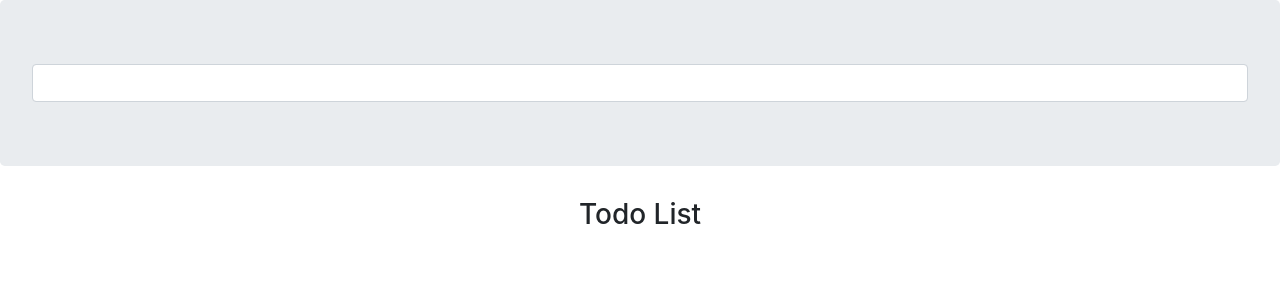
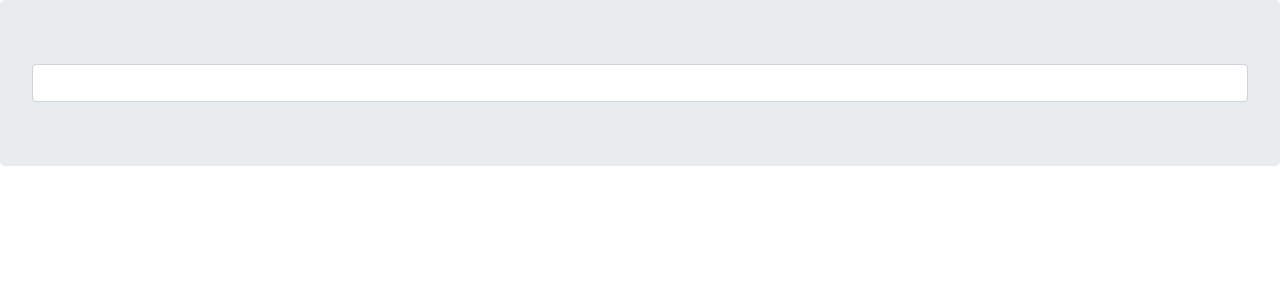
Before and after one commit to tuhinchakraborty/todomin, a React (Create React App) app: page / in a window 1280 px wide. Shown: the top 300 px of the page. Built offline with nearby package versions, Linux system fonts and the light colour scheme.

Commit message:
pass todo text to parent and then to the todo list

```diff
--- a/src/AddTodo.js
+++ b/src/AddTodo.js
@@ -9,16 +9,10 @@ class AddTodo extends Component {
     this.textInput = React.createRef();
   }
 
-  state = {
-      todoText: ""
-  }
-
   handleKeyPress = (target) => {
     if(target.key === 'Enter') {
         const todoText = this.textInput.current.value
-        this.setState({
-            todoText: todoText
-        })
+        this.props.todoText(todoText)
     }
   }
 
--- a/src/App.js
+++ b/src/App.js
@@ -4,11 +4,22 @@ import AddTodo from './AddTodo'
 import TodoList from './TodoList'
 
 class App extends Component {
+
+  state = {
+    todoText: ""
+  }
+
+  getTodoText = (todoText) => {
+    this.setState({
+      todoText: todoText
+    })
+  }
+
   render() {
     return (
       <div className="App">
-        <AddTodo/>
-        <TodoList/>
+        <AddTodo todoText={this.getTodoText}/>
+        <TodoList todoItem={this.state.todoText}/>
       </div>
     );
   }
--- a/src/TodoList.js
+++ b/src/TodoList.js
@@ -2,7 +2,7 @@ import React, { Component } from 'react'
 
 class TodoList extends Component {
     render() {
-        return <h3>Todo List</h3>
+        return <h3>{this.props.todoItem}</h3>
     }
 }
 
```
